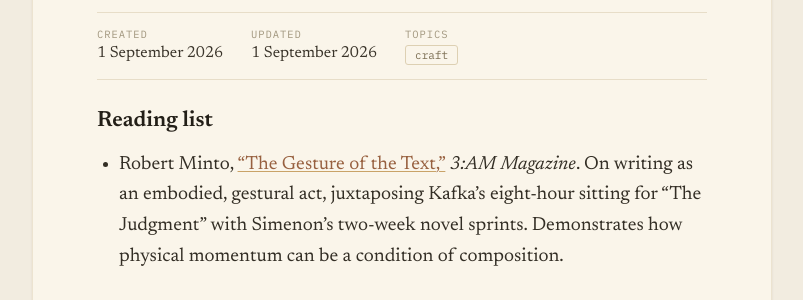
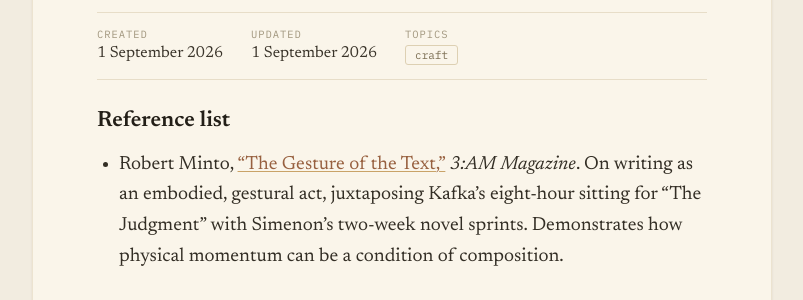
Before and after one commit to lauramoorewrites-del/treasury, a Jekyll site: the page built from _pages/writing-as-a-physical-practice.md, in a window 1280 px wide. Shown: the part 188-488 px from the top of the page, without its empty margins (238-1041 px from the left). Built offline with Jekyll 4.4.1, drawn with Linux system fonts in a browser that asks for light colours.

Commit message:
Rename Reading list to Reference list on writing-as-a-physical-practice
Co-Authored-By: Claude Opus 4.6 (1M context) <noreply@anthropic.com>

```diff
--- a/_pages/writing-as-a-physical-practice.md
+++ b/_pages/writing-as-a-physical-practice.md
@@ -12,6 +12,6 @@ related:
     url: "/insights-that-emerged-fully-formed/"
 ---
 
-## Reading list
+## Reference list
 
 - Robert Minto, ["The Gesture of the Text,"](https://www.3ammagazine.com/3am/the-gesture-of-the-text/) *3:AM Magazine*. On writing as an embodied, gestural act, juxtaposing Kafka’s eight-hour sitting for “The Judgment” with Simenon’s two-week novel sprints. Demonstrates how physical momentum can be a condition of composition.
```
